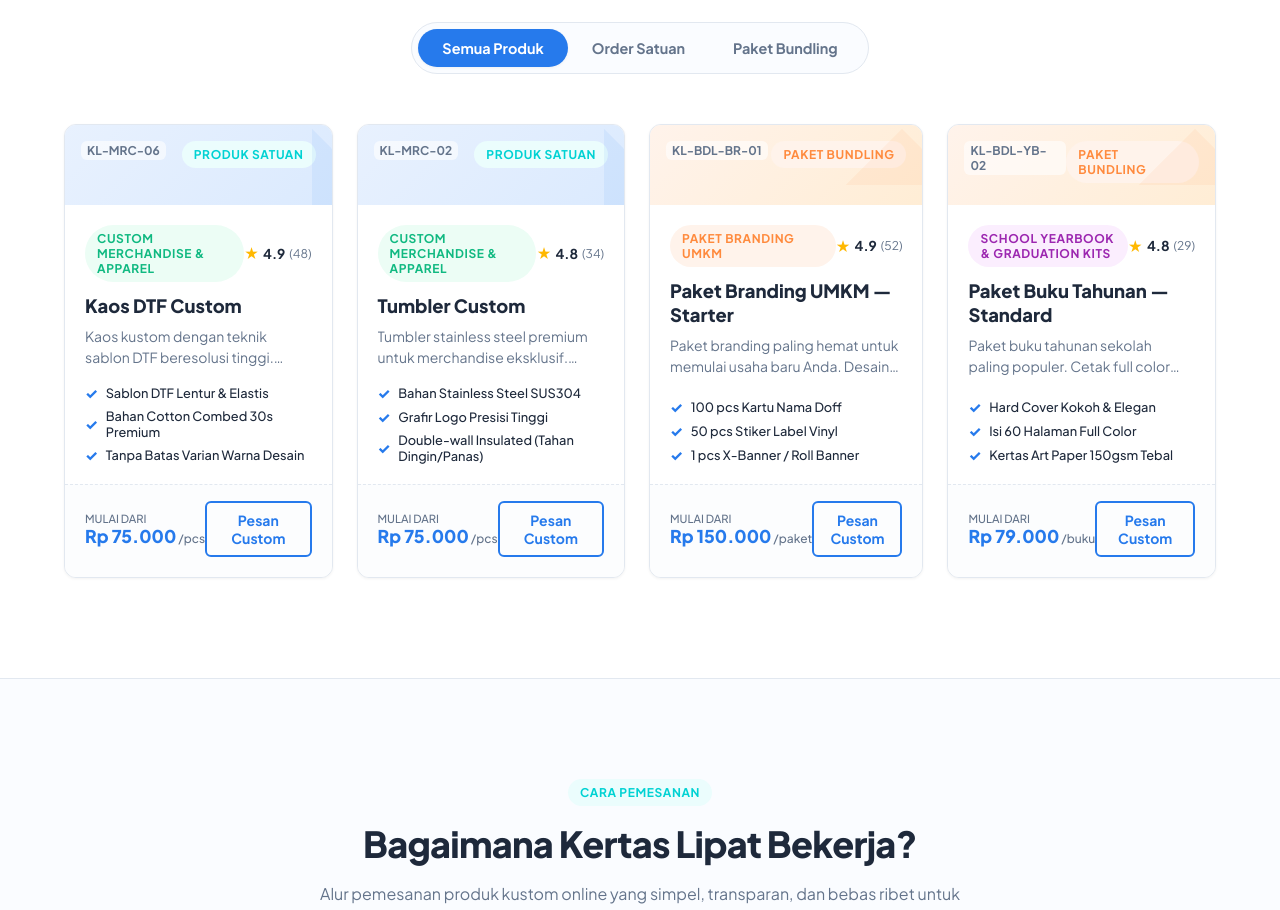
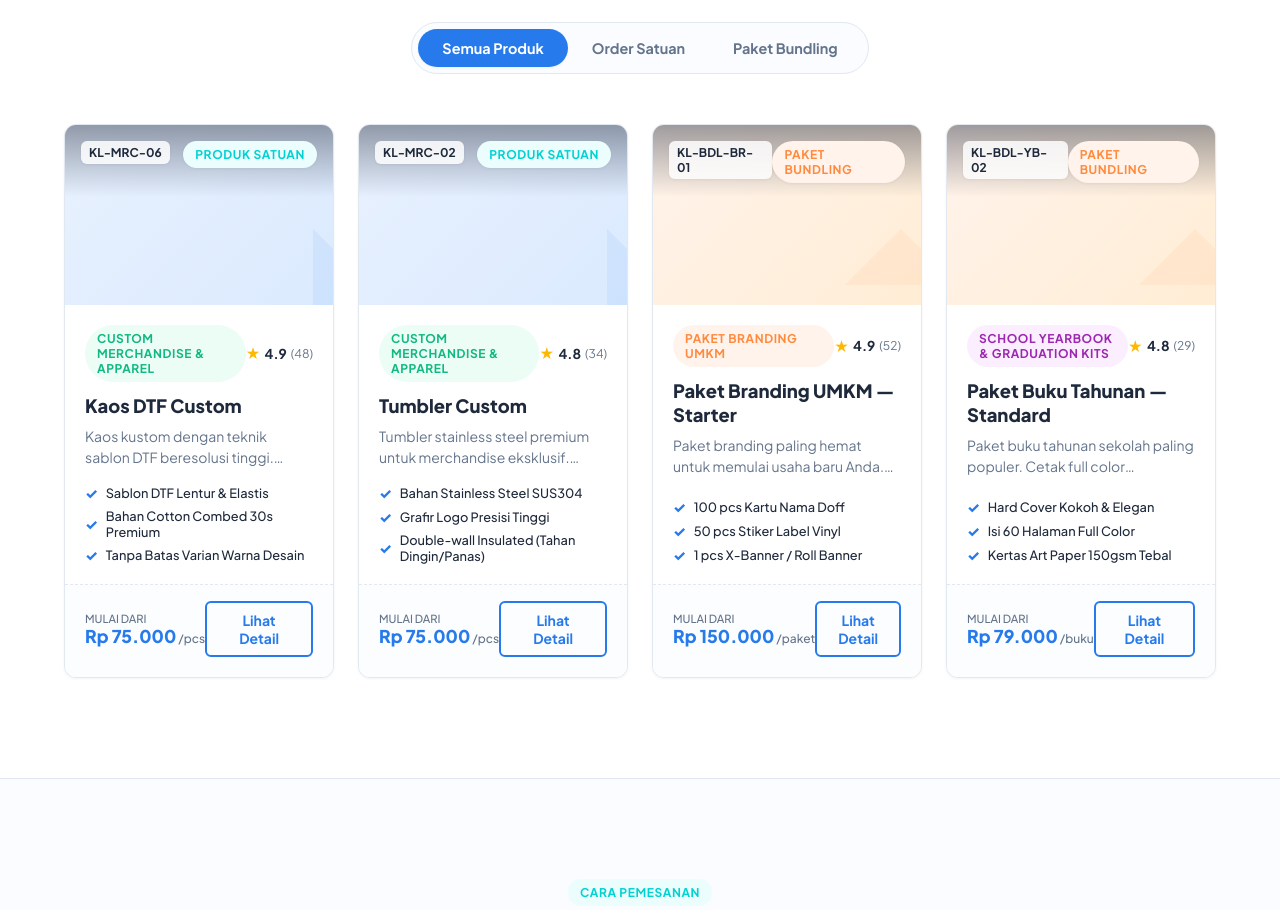
Before and after one commit to Ardiyanto24/mockup-website-kertas-lipat, a Next.js app: page / in a window 1280 px wide. Shown: the part 2280-3190 px from the top of the page. Built offline with nearby package versions, Linux system fonts and the light colour scheme.

Commit message:
feat(molecules): add image support to ProductCard and update CTA link to PDP

```diff
--- a/src/components/molecules/shared/ProductCard/ProductCard.module.css
+++ b/src/components/molecules/shared/ProductCard/ProductCard.module.css
@@ -18,12 +18,32 @@
 
 .cardHeader {
   position: relative;
-  padding: 16px;
-  height: 80px;
+  width: 100%;
+  height: 180px;
+  overflow: hidden;
   display: flex;
   justify-content: space-between;
   align-items: flex-start;
-  overflow: hidden;
+  padding: 16px;
+}
+
+.cardImage {
+  object-fit: cover;
+  transition: transform var(--transition-slow);
+  z-index: 1;
+}
+
+.card:hover .cardImage {
+  transform: scale(1.08);
+}
+
+.cardImagePlaceholder {
+  position: absolute;
+  top: 0;
+  left: 0;
+  width: 100%;
+  height: 100%;
+  z-index: 1;
 }
 
 /* Abstract origami-like folded background styles */
@@ -59,13 +79,34 @@
   clip-path: polygon(0 0, 100% 0, 0 100%);
 }
 
+/* Scrim overlay for badges readability */
+.headerScrim {
+  position: absolute;
+  top: 0;
+  left: 0;
+  width: 100%;
+  height: 40%;
+  background: linear-gradient(180deg, rgba(15, 23, 42, 0.4) 0%, rgba(15, 23, 42, 0) 100%);
+  z-index: 2;
+  pointer-events: none;
+}
+
 .sku {
+  position: relative;
   font-size: 0.75rem;
   font-weight: 700;
-  color: var(--color-text-muted);
-  background-color: rgba(255, 255, 255, 0.6);
-  padding: 2px 6px;
+  color: var(--color-text-main);
+  background-color: rgba(255, 255, 255, 0.85);
+  padding: 4px 8px;
   border-radius: var(--radius-sm);
+  z-index: 3;
+  box-shadow: var(--shadow-sm);
+}
+
+.schemeBadge {
+  position: relative;
+  z-index: 3;
+  box-shadow: var(--shadow-sm);
 }
 
 .cardBody {
--- a/src/components/molecules/shared/ProductCard/ProductCard.tsx
+++ b/src/components/molecules/shared/ProductCard/ProductCard.tsx
@@ -1,4 +1,5 @@
 import React from 'react';
+import Image from 'next/image';
 import { Badge } from '@/components/atoms/Badge/Badge';
 import { Button } from '@/components/atoms/Button/Button';
 import styles from './ProductCard.module.css';
@@ -12,6 +13,7 @@ export interface ProductCardProps {
   unit: string;
   features: string[];
   description: string;
+  imageUrl?: string;
   rating?: number;
   reviewCount?: number;
 }
@@ -25,6 +27,7 @@ export function ProductCard({
   unit,
   features,
   description,
+  imageUrl,
   rating = 4.8,
   reviewCount = 12,
 }: ProductCardProps) {
@@ -61,10 +64,24 @@ export function ProductCard({
 
   return (
     <div className={styles.card}>
-      {/* Decorative top section with abstract origami shape background */}
-      <div className={`${styles.cardHeader} ${styles[scheme === 'Paket Bundling' ? 'bundleBg' : 'singleBg']}`}>
+      {/* Product Image Header with overlays */}
+      <div className={styles.cardHeader}>
+        {imageUrl ? (
+          <Image
+            src={imageUrl}
+            alt={name}
+            fill
+            className={styles.cardImage}
+          />
+        ) : (
+          <div className={`${styles.cardImagePlaceholder} ${styles[scheme === 'Paket Bundling' ? 'bundleBg' : 'singleBg']}`}></div>
+        )}
+
+        {/* Scrim overlay for card header badges contrast */}
+        <div className={styles.headerScrim}></div>
+
         <span className={styles.sku}>{sku}</span>
-        <Badge variant={scheme === 'Paket Bundling' ? 'secondary' : 'teal'}>
+        <Badge variant={scheme === 'Paket Bundling' ? 'secondary' : 'teal'} className={styles.schemeBadge}>
           {scheme}
         </Badge>
       </div>
@@ -100,8 +117,8 @@ export function ProductCard({
             <span className={styles.priceUnit}>/{unit}</span>
           </div>
         </div>
-        <Button variant="outline" size="sm" className={styles.actionBtn}>
-          Pesan Custom
+        <Button href={`/products/${sku.toLowerCase()}`} variant="outline" size="sm" className={styles.actionBtn}>
+          Lihat Detail
         </Button>
       </div>
     </div>
```
